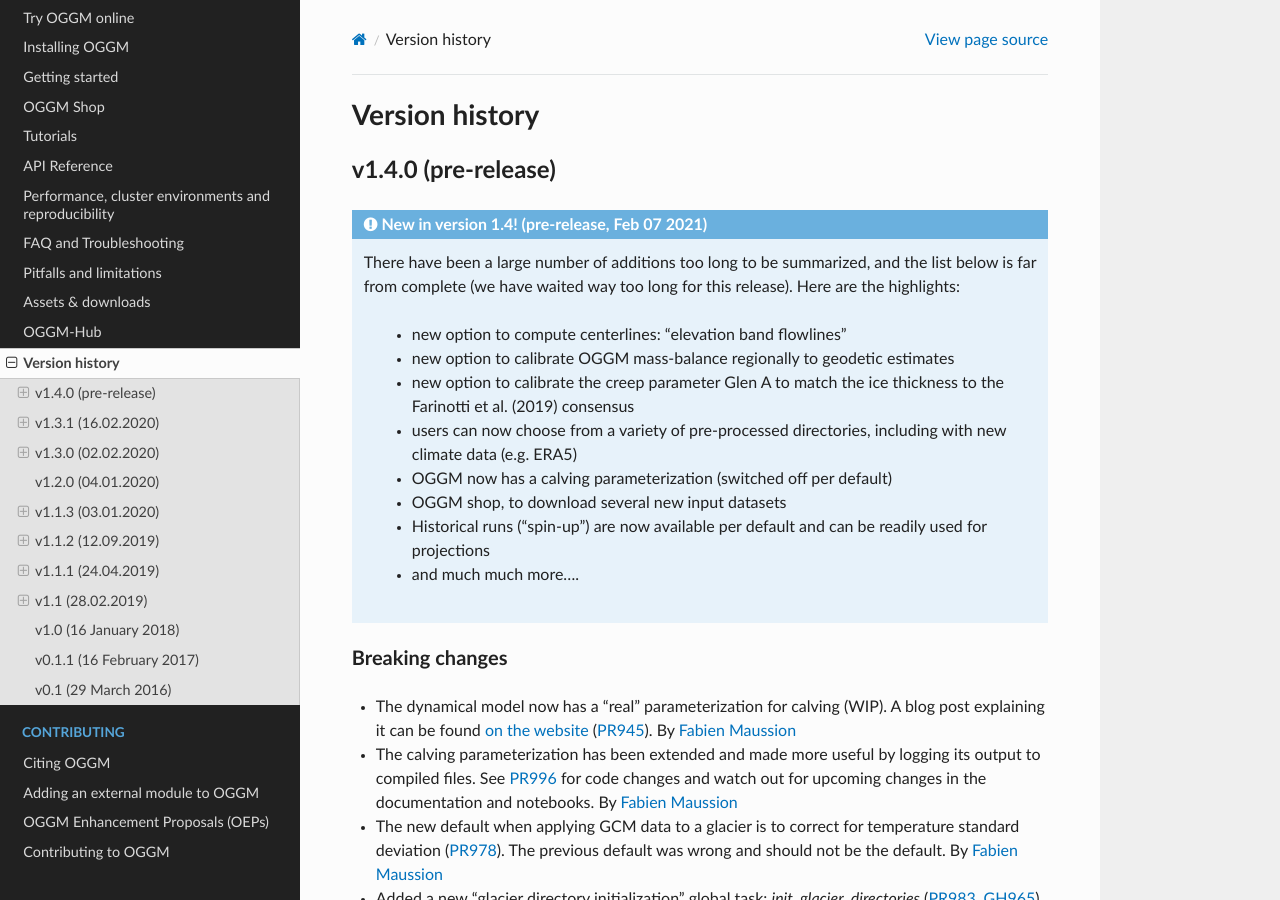
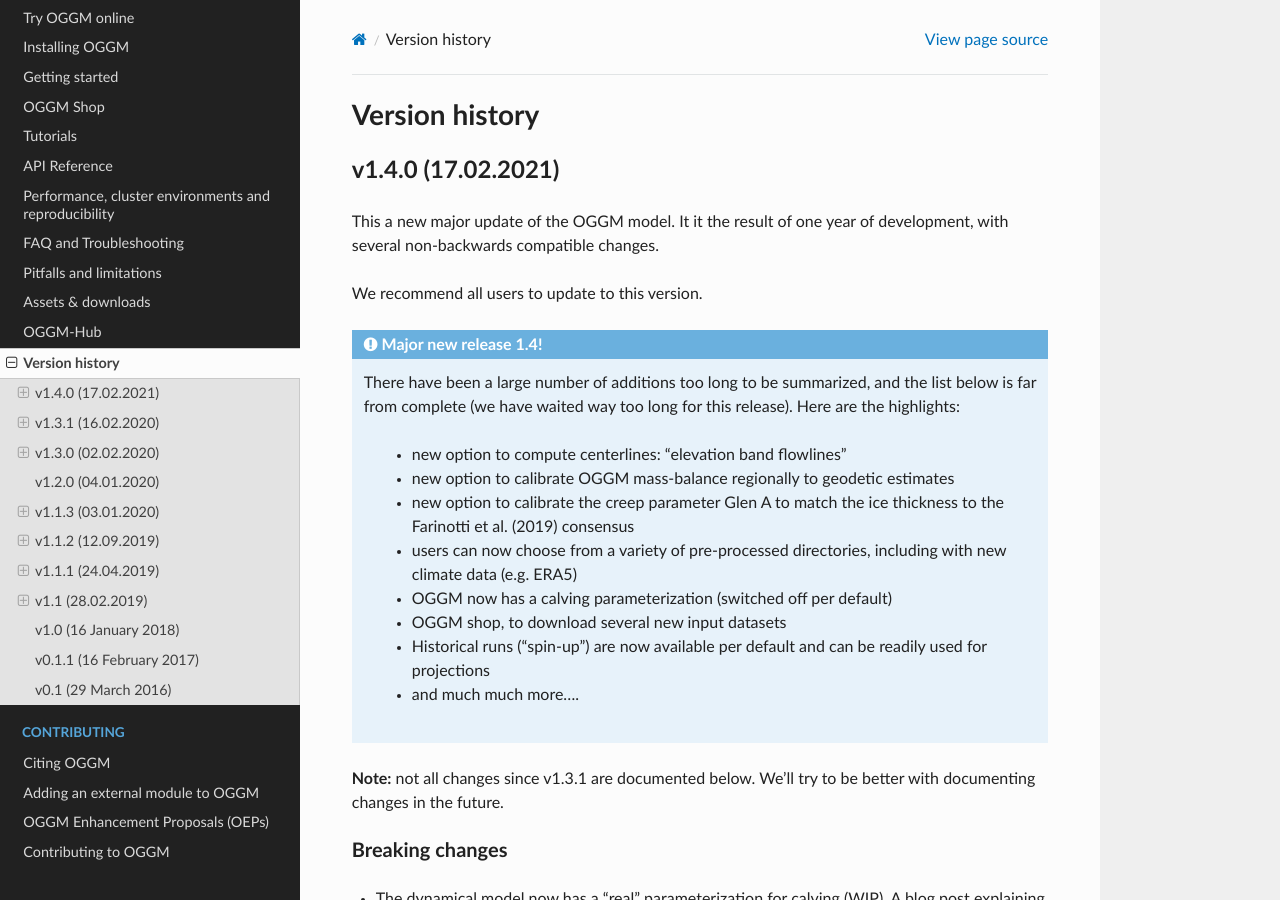
Before and after one commit to OGGM/oggm, a Sphinx documentation site: the page built from docs/whats-new.rst, in a window 1280 px wide and 900 px high. Built offline with Sphinx 7.4.7 and the Read the Docs theme 2.0.0, drawn with Linux system fonts in a browser that asks for light colours; the version number could not be read and is left out.

Commit message:
Release v1.4.0

```diff
--- a/docs/whats-new.rst
+++ b/docs/whats-new.rst
@@ -4,10 +4,15 @@
 Version history
 ===============
 
-v1.4.0 (pre-release)
---------------------
+v1.4.0 (17.02.2021)
+-------------------
 
-.. admonition:: **New in version 1.4! (pre-release, Feb 07 2021)**
+This a new major update of the OGGM model. It it the result of one year
+of development, with several non-backwards compatible changes.
+
+We recommend all users to update to this version.
+
+.. admonition:: **Major new release 1.4!**
 
     There have been a large number of additions too long to be summarized,
     and the list below is far from complete (we have waited way too long for
@@ -26,6 +31,9 @@ v1.4.0 (pre-release)
          be readily used for projections
        - and much much more....
 
+
+**Note:** not all changes since v1.3.1 are documented below. We'll try to be
+better with documenting changes in the future.
 
 Breaking changes
 ~~~~~~~~~~~~~~~~
@@ -81,7 +89,6 @@ Breaking changes
   (:pull:`1069`). By `Matthias Dusch <https://github.com/matthiasdusch>`_.
 - Several further important changes to be documented later in
   (:pull:`1099`). By `Fabien Maussion <https://github.com/fmaussion>`_.
-
 
 
 Enhancements
```
